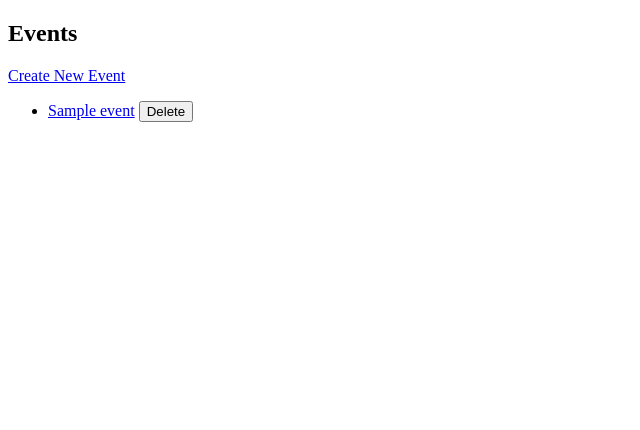
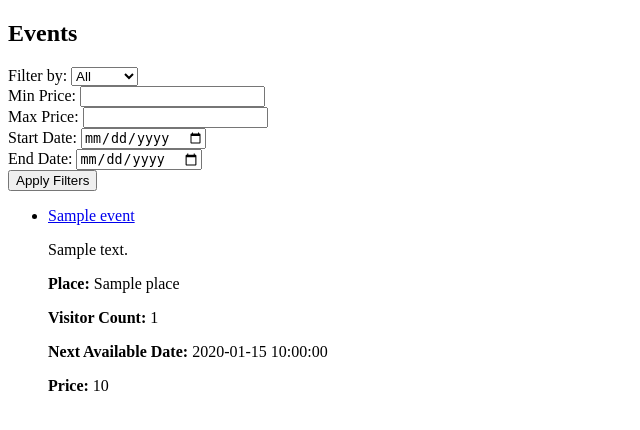
Before and after one commit to timtibilov/smart-social-hackathon-2024, a Flask app: template app/templates/event/list.html in a window 1280 px wide. Shown: the top 430 px of the page, without its empty margins (0-640 px from the left). Run offline with Flask 3, Linux system fonts and the light colour scheme; the template is opened without the code that fills it: most values are stand-ins (such as "Sample title", 1, 10 or a date in 2020); parts of the project's set-up code (start-up, migrations or seed data) failed here and were passed over.

Commit message:
Added views for events

```diff
--- a/app/models.py
+++ b/app/models.py
@@ -30,6 +30,7 @@ class EventDate(db.Model):
     event_id = db.Column(db.Integer, db.ForeignKey('event.id'), nullable=False)
     date_time = db.Column(db.DateTime, nullable=False)
     available_seats = db.Column(db.Integer, nullable=False)
+    price = db.Column(db.Float, nullable=False, default=0.0)  # Добавляем поле price
     event = db.relationship('Event', back_populates='dates')
 
 class Registration(db.Model):
--- a/app/templates/event/list.html
+++ b/app/templates/event/list.html
@@ -1,25 +1,46 @@
-<!doctype html>
-<html lang="en">
-<head>
-    <meta charset="UTF-8">
-    <meta name="viewport" content="width=device-width, initial-scale=1.0">
-    <title>Event List</title>
-    <link rel="stylesheet" href="{{ url_for('static', filename='css/styles.css') }}">
-</head>
-<body>
-    <div class="container">
+{% extends "../base.html" %}
+{% block title %}Event List{% endblock %}
+{% block content %}
         <h2>Events</h2>
-        <a href="{{ url_for('event.create') }}">Create New Event</a>
+
+        <form method="GET" action="{{ url_for('event.index') }}">
+            <div>
+                <label for="filter">Filter by:</label>
+                <select name="filter" id="filter">
+                    <option value="all" {% if request.args.get('filter') == 'all' %}selected{% endif %}>All</option>
+                    <option value="past" {% if request.args.get('filter') == 'past' %}selected{% endif %}>Past</option>
+                    <option value="current" {% if request.args.get('filter') == 'current' %}selected{% endif %}>Current</option>
+                </select>
+            </div>
+            <div>
+                <label for="min_price">Min Price:</label>
+                <input type="number" step="0.01" name="min_price" id="min_price" value="{{ request.args.get('min_price', '') }}">
+            </div>
+            <div>
+                <label for="max_price">Max Price:</label>
+                <input type="number" step="0.01" name="max_price" id="max_price" value="{{ request.args.get('max_price', '') }}">
+            </div>
+            <div>
+                <label for="start_date">Start Date:</label>
+                <input type="date" name="start_date" id="start_date" value="{{ request.args.get('start_date', '') }}">
+            </div>
+            <div>
+                <label for="end_date">End Date:</label>
+                <input type="date" name="end_date" id="end_date" value="{{ request.args.get('end_date', '') }}">
+            </div>
+            <button type="submit">Apply Filters</button>
+        </form>
+
         <ul>
             {% for event in events %}
                 <li>
                     <a href="{{ url_for('event.detail', event_id=event.id) }}">{{ event.name }}</a>
-                    <form action="{{ url_for('event.delete', event_id=event.id) }}" method="POST" style="display: inline;">
-                        <button type="submit">Delete</button>
-                    </form>
+                    <p>{{ event.description }}</p>
+                    <p><strong>Place:</strong> {{ event.place }}</p>
+                    <p><strong>Visitor Count:</strong> {{ event.visitor_count }}</p>
+                    <p><strong>Next Available Date:</strong> {{ event.dates[0].date_time if event.dates else 'N/A' }}</p>
+                    <p><strong>Price:</strong> {{ event.dates[0].price if event.dates else 'N/A' }}</p>
                 </li>
             {% endfor %}
         </ul>
-    </div>
-</body>
-</html>
+{% endblock %}
```
Also changed, not shown: app/routes/event_routes.py (+29 -2 lines), app/templates/event/create.html (+4 -13 lines), app/templates/event/detail.html (+4 -13 lines), app/templates/event/edit.html (+4 -13 lines), app/templates/login.html (+4 -11 lines).
